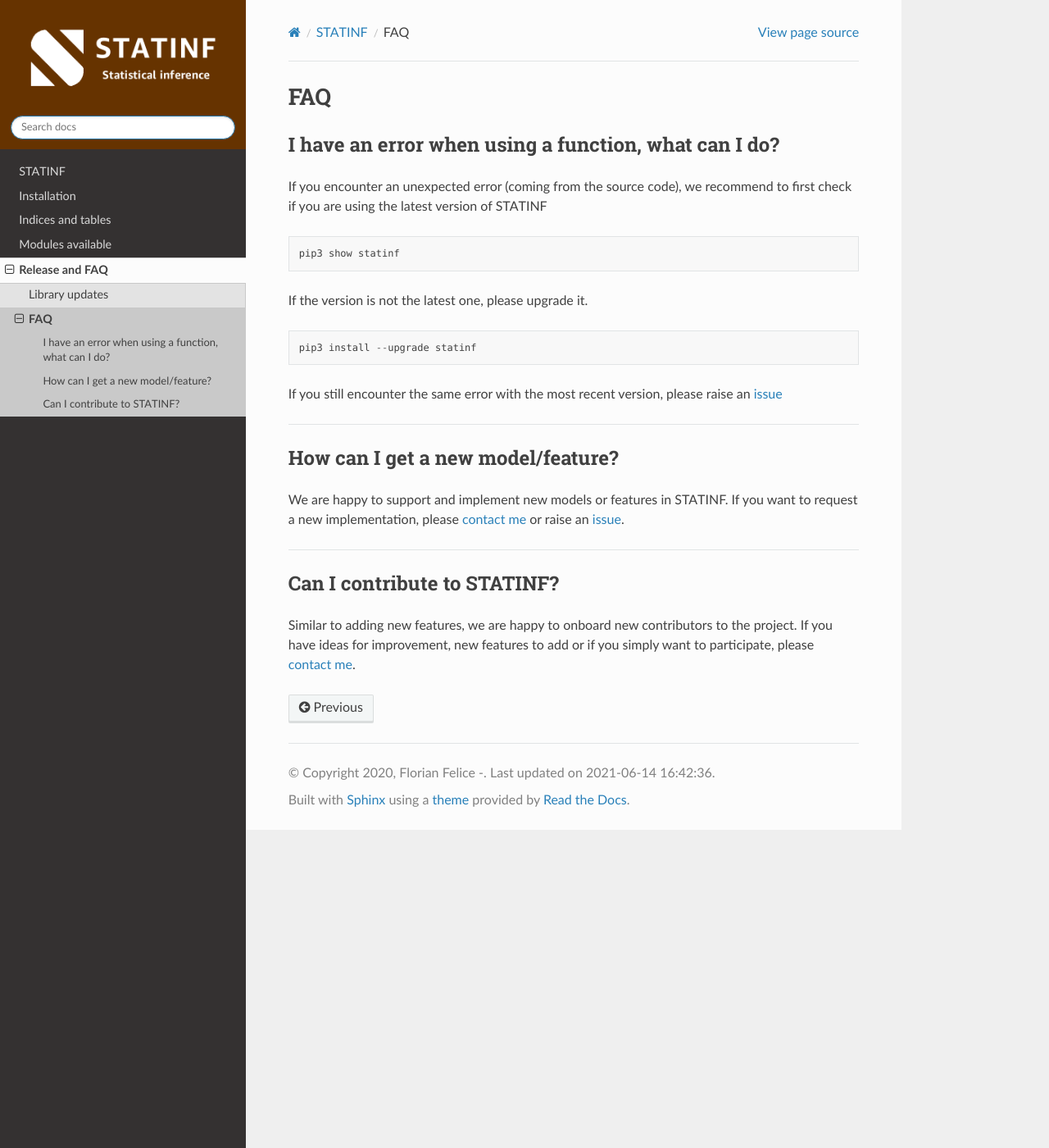
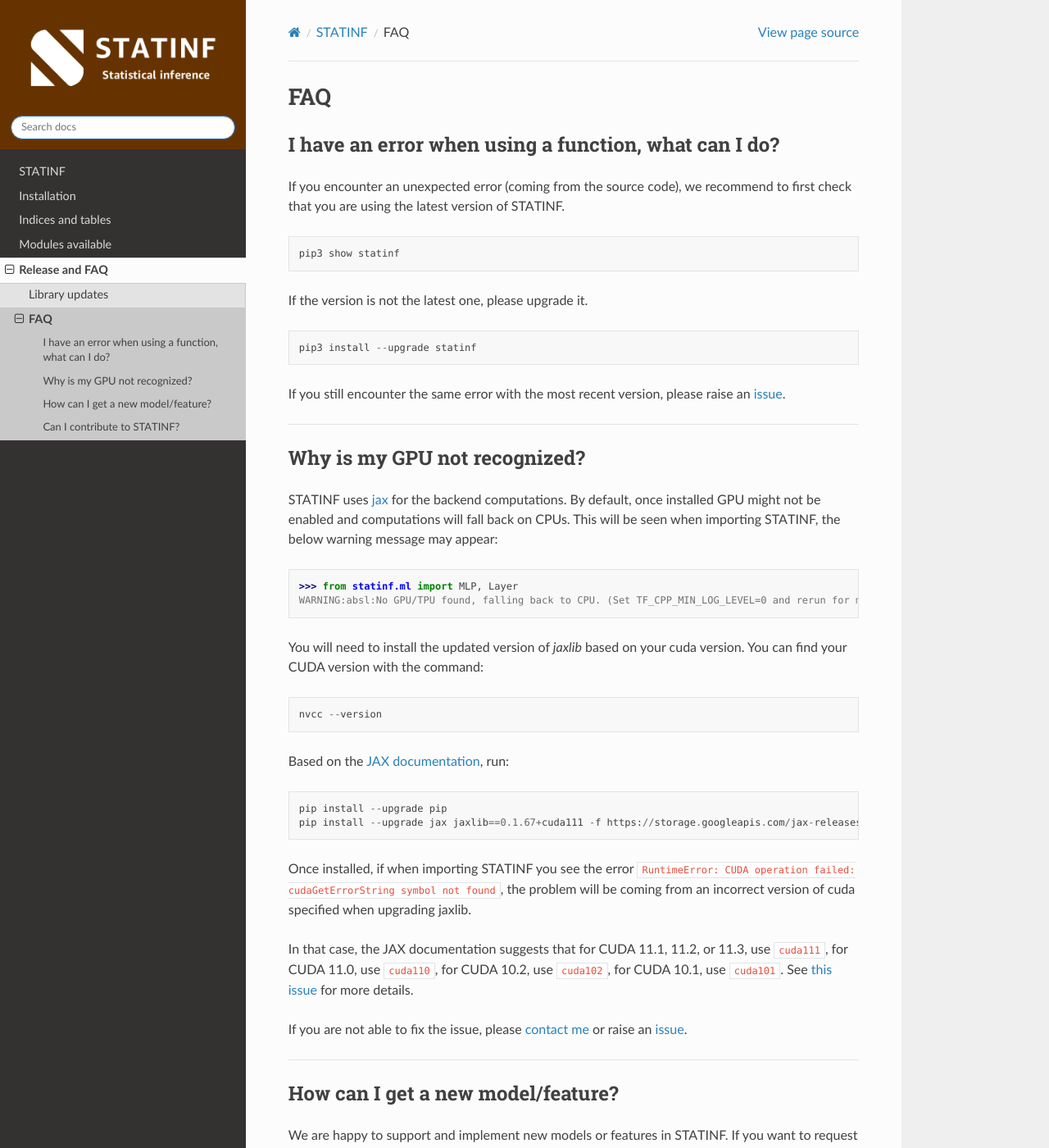
Before and after one commit to florianfelice/statinf, a Sphinx documentation site: the page built from docs/modules/updates/faq.rst, in a window 1280 px wide and 1400 px high. Shown: the whole window at 82% size. Built offline with Sphinx 7.4.7 and the Read the Docs theme 2.0.0, drawn with Linux system fonts in a browser that asks for light colours.

Commit message:
Update documentation: steps to enable GPU with JAX

```diff
--- a/docs/modules/statinf.rst
+++ b/docs/modules/statinf.rst
@@ -28,8 +28,6 @@
 
    pip install statinf
 
-
-
 The library is supported on Windows, Linux and MacOS.
 
 STATINF tries to use the least number of dependencies possible:
@@ -39,7 +37,9 @@
 * `scipy <https://www.scipy.org/>`_: probability density functions.
 * `jax`_: matrix operations and back-propagation for Deep Learning models.
 * `matplotlib <https://matplotlib.org/>`_: plots of training performances.
-* `pycof <https://www.florianfelice.com/pycof>`_: basic information printing.
+* `pycof <https://www.florianfelice.com/pycof?orgn=statinf>`_: basic information printing.
+
+Once your dependencies are installed, you may need additional steps to enable GPUs (if eligible), see `FAQ <updates/faq.html?orgn=stating_idx#why-is-my-gpu-not-recognized>`_.
 
 
 Indices and tables
--- a/docs/modules/updates/faq.rst
+++ b/docs/modules/updates/faq.rst
@@ -6,7 +6,7 @@
 I have an error when using a function, what can I do?
 *****************************************************
 
-If you encounter an unexpected error (coming from the source code), we recommend to first check if you are using the latest version of STATINF
+If you encounter an unexpected error (coming from the source code), we recommend to first check that you are using the latest version of STATINF.
 
 .. code::
 
@@ -18,8 +18,46 @@
 
     pip3 install --upgrade statinf
 
-If you still encounter the same error with the most recent version, please raise an `issue`_
+If you still encounter the same error with the most recent version, please raise an `issue`_.
 
+----
+
+
+*****************************
+Why is my GPU not recognized?
+*****************************
+
+STATINF uses `jax`_ for the backend computations.
+By default, once installed GPU might not be enabled and computations will fall back on CPUs.
+This will be seen when importing STATINF, the below warning message may appear:
+
+.. code-block:: python
+
+    >>> from statinf.ml import MLP, Layer
+    WARNING:absl:No GPU/TPU found, falling back to CPU. (Set TF_CPP_MIN_LOG_LEVEL=0 and rerun for more info.)
+
+You will need to install the updated version of `jaxlib` based on your cuda version.
+You can find your CUDA version with the command:
+
+.. code::
+
+    nvcc --version
+
+
+Based on the `JAX documentation <https://github.com/google/jax#pip-installation>`_, run:
+
+.. code::
+
+    pip install --upgrade pip
+    pip install --upgrade jax jaxlib==0.1.67+cuda111 -f https://storage.googleapis.com/jax-releases/jax_releases.html
+
+
+Once installed, if when importing STATINF you see the error :code:`RuntimeError: CUDA operation failed: cudaGetErrorString symbol not found`, the problem will be coming from an incorrect version of cuda specified when upgrading jaxlib.
+
+In that case, the JAX documentation suggests that for CUDA 11.1, 11.2, or 11.3, use :code:`cuda111`, for CUDA 11.0, use :code:`cuda110`, for CUDA 10.2, use :code:`cuda102`, for CUDA 10.1, use :code:`cuda101`.
+See `this issue <https://github.com/google/jax/issues/5080>`_ for more details.
+
+If you are not able to fix the issue, please `contact me <mailto:florian.website.mail@gmail.com>`_ or raise an `issue`_.
 
 ----
 
@@ -46,3 +84,4 @@
 
 .. _git: https://github.com/florianfelice/statinf/
 .. _issue: https://github.com/florianfelice/statinf/issues
+.. _jax: https://jax.readthedocs.io
```
